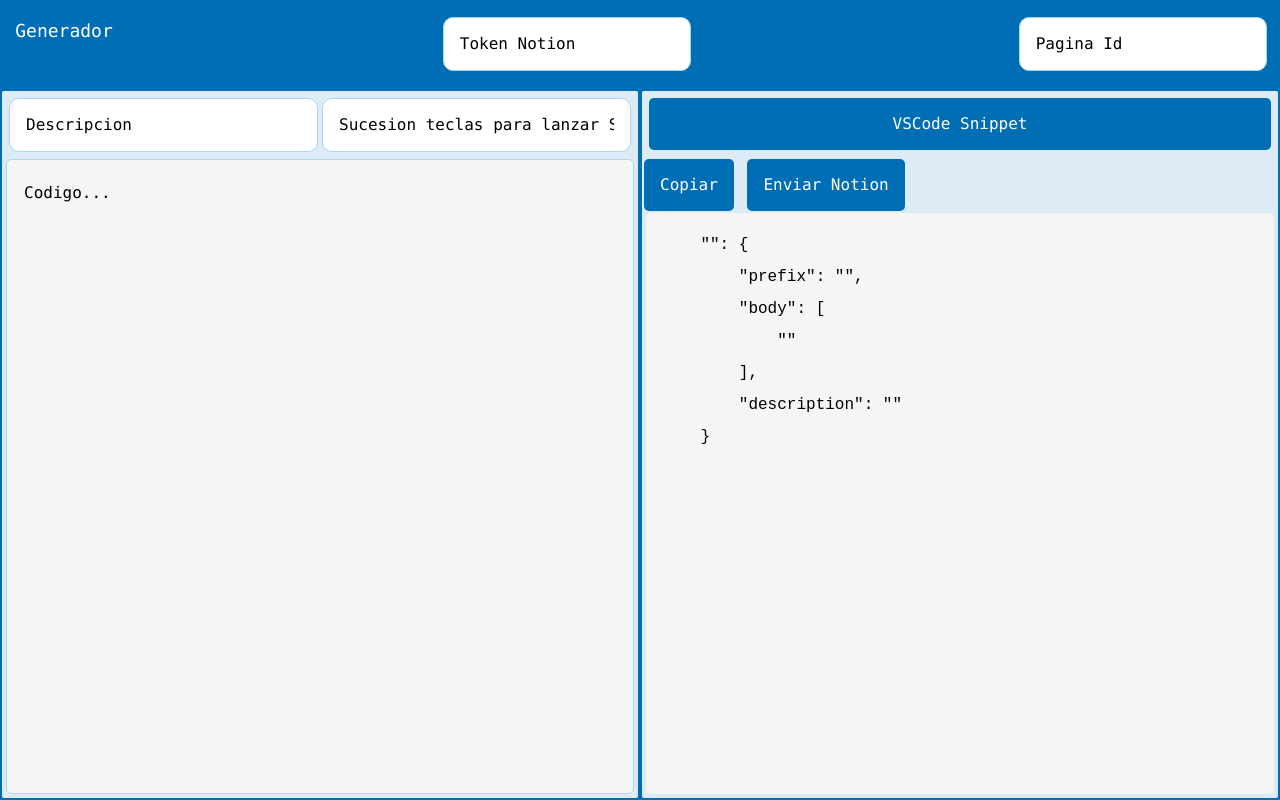
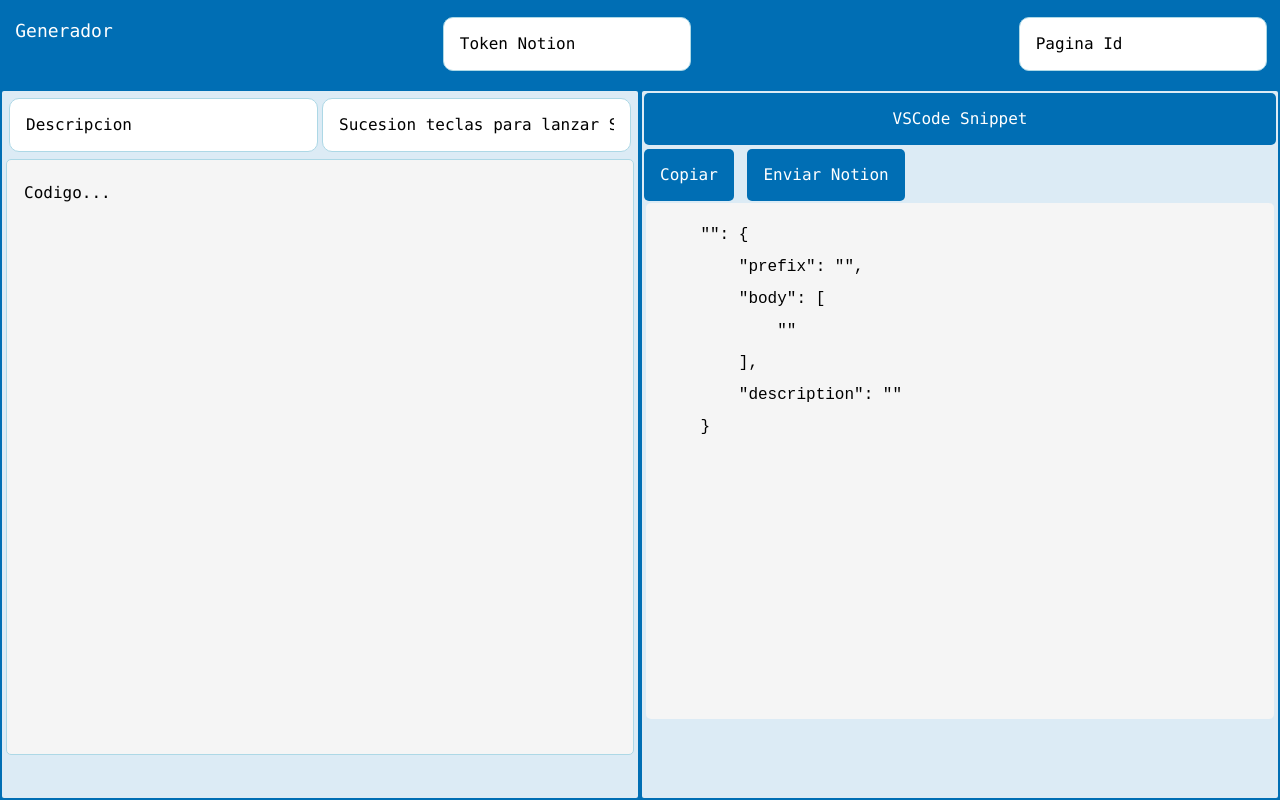
Before and after one commit to sosan/codesnipper, a plain HTML site: page index.html in a window 1280 px wide. Drawn offline with Linux system fonts and the light colour scheme.

Commit message:
fixed overflow textarea and result

```diff
--- a/css/style.css
+++ b/css/style.css
@@ -137,8 +137,21 @@ body {
     display: flex;
     flex: 1;
     min-height: 160px;
+
     padding: 0 4px 4px;
 }
+
+.in
+{
+    max-height: 75vh;
+}
+
+.out
+{
+    max-height: 65vh;
+}
+
+
 
 .input
 {
@@ -162,9 +175,7 @@ body {
     border-radius: var(--border-radius-mediano);
     background-color: var(--background-color-textarea);
     padding: 17px;
-    width: 100px;
     resize: none;
-
 
 }
 
@@ -175,11 +186,13 @@ body {
     border: none;
     border-radius: var(--border-radius-mediano);
     background-color: var(--background-color-textarea);
+
     resize: none;
     -moz-user-select: all;
     -ms-user-select: all;
     -webkit-user-select: all;
     user-select: all;
+    overflow: hidden;
 }
 
 
--- a/index.html
+++ b/index.html
@@ -37,7 +37,7 @@
                         <input type="text" class="input" name="description" placeholder="Descripcion" id="descripcion" autoComplete="off" autoCorrect="off" autoCapitalize="off" spellCheck="false" >
                         <input type="text" class="input" name="tabTrigger" placeholder="Sucesion teclas para lanzar Snipplet" autoComplete="off" autoCorrect="off" id="prefijo" autoCapitalize="off" spellCheck="false" >
                     </li>
-                    <li class="appMain_mitadBottom">
+                    <li class="appMain_mitadBottom in">
                         <textarea  class="textarea" name="snippet" placeholder="Codigo..." id="codigo" autoComplete="off" autoCorrect="off" autoCapitalize="off" spellCheck="false" wrap="off"></textarea>
                     </li>
                 </ul>
@@ -45,10 +45,11 @@
 
                 <!-- OUTPUT -->
                 <ul class="appMain_mitad">
-                    <li class="appMain_mitadTop">
+                    <!-- <li class="appMain_mitadTop">
                         <h1 class="boton botonAzul">VSCode Snippet</h1>
-                    </li>
+                    </li> -->
                     <li class="botones">
+                        <h1 class="boton botonAzul">VSCode Snippet</h1>
                         <button class="boton botonAzul" id="tooltip">
                             Copiar
                         </button>
@@ -58,7 +59,7 @@
                         </button>
                     </li>
 
-                    <li class="appMain_mitadBottom">
+                    <li class="appMain_mitadBottom out">
                         <pre class="pre" id="resultado">
     "": {
         "prefix": "",
```
